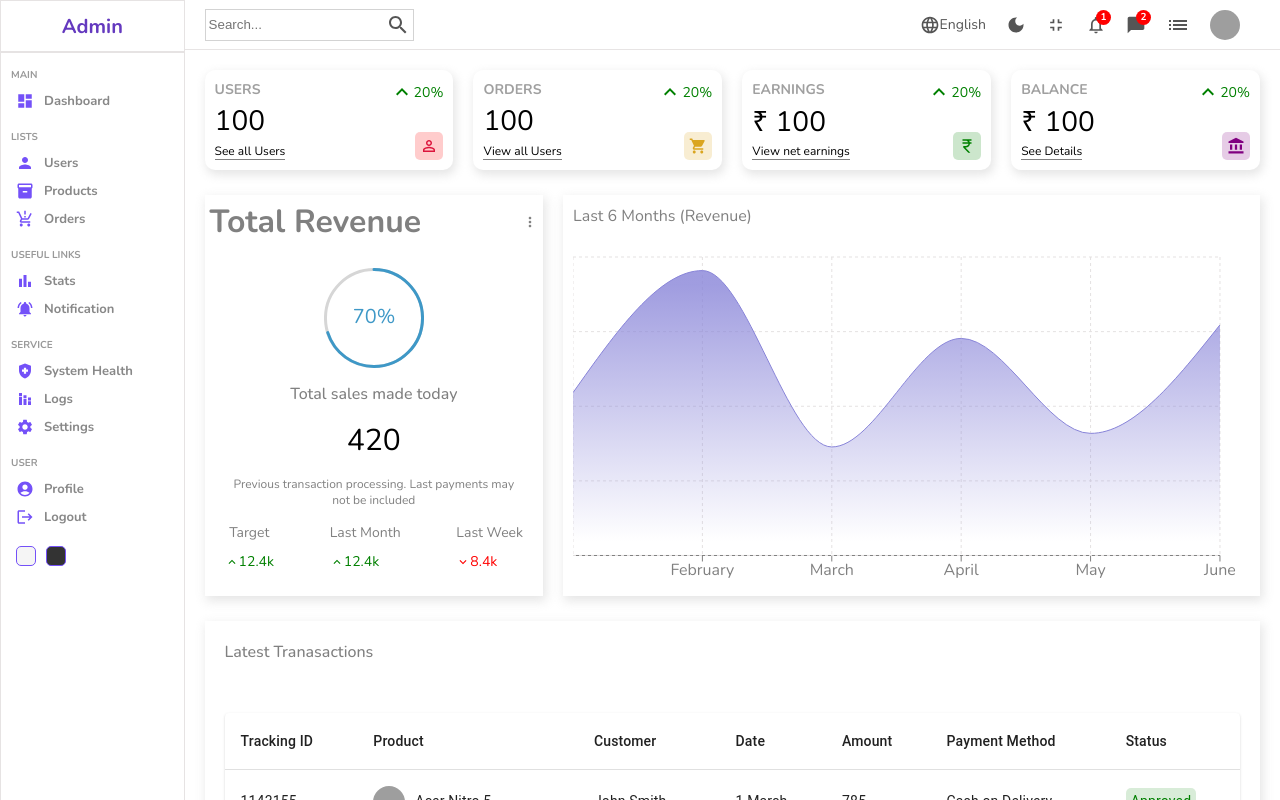
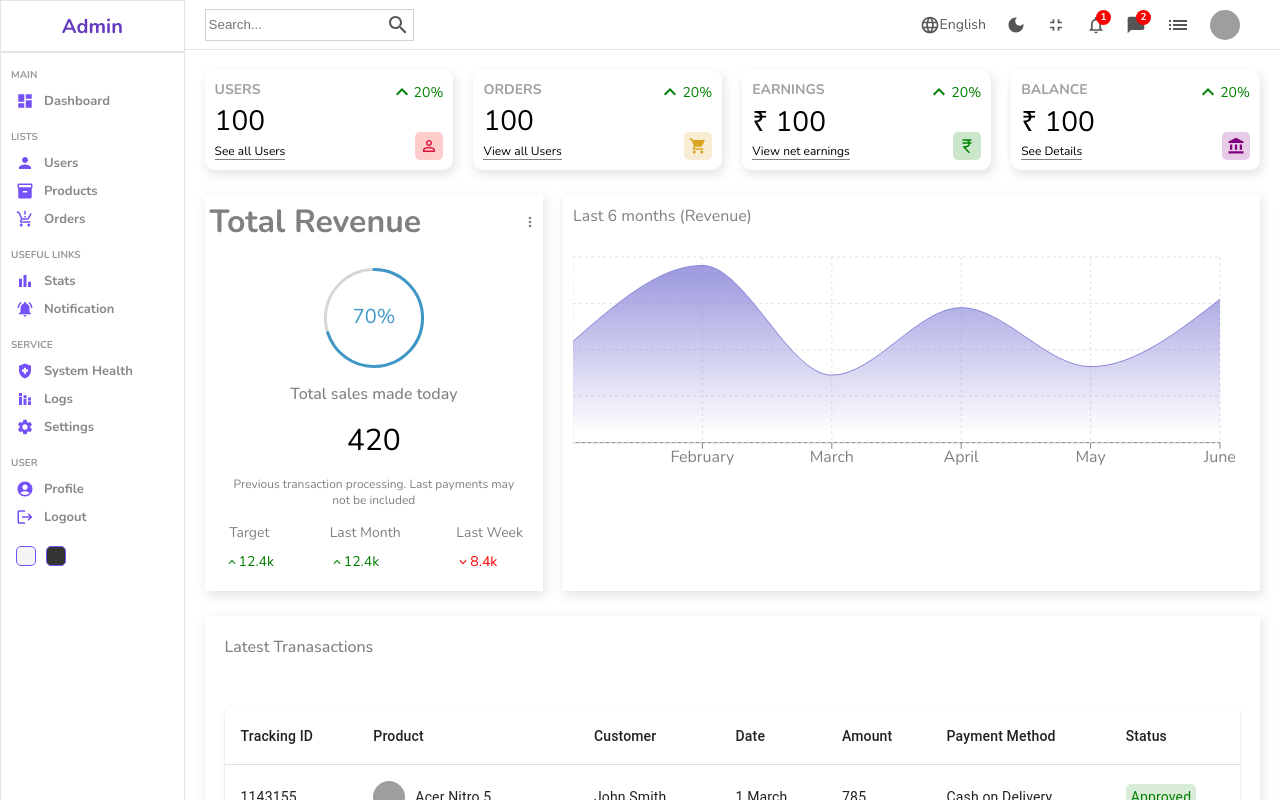
Before and after one commit to imsikun/admin_panel, a React (Create React App) app: page / in a window 1280 px wide. Shown: the top 800 px of the page. Built offline with nearby package versions, Linux system fonts and the light colour scheme; grey boxes are pictures that could not be loaded.

Commit message:
added props and value

```diff
--- a/src/components/chart/Chart.jsx
+++ b/src/components/chart/Chart.jsx
@@ -3,7 +3,6 @@
   AreaChart,
   Area,
   XAxis,
-  YAxis,
   CartesianGrid,
   Tooltip,
   ResponsiveContainer,
@@ -18,11 +17,11 @@
   { name: 'June', Total: 1700 },
 ];
 
-function Chart() {
+function Chart({ aspect, title }) {
   return (
     <div className='chart'>
-      <div className='title'>Last 6 Months (Revenue)</div>
-      <ResponsiveContainer width='100%' aspect={2 / 1}>
+      <div className='title'>{title}</div>
+      <ResponsiveContainer width='100%' aspect={aspect}>
         <AreaChart
           width={730}
           height={250}
--- a/src/pages/home/Home.jsx
+++ b/src/pages/home/Home.jsx
@@ -19,7 +19,7 @@
         </div>
         <div className='charts'>
           <Featured />
-          <Chart />
+          <Chart aspect={3 / 1} title='Last 6 months (Revenue)' />
         </div>
         <div className='listContainer'>
           <div className='listTitle'>Latest Tranasactions</div>
```
